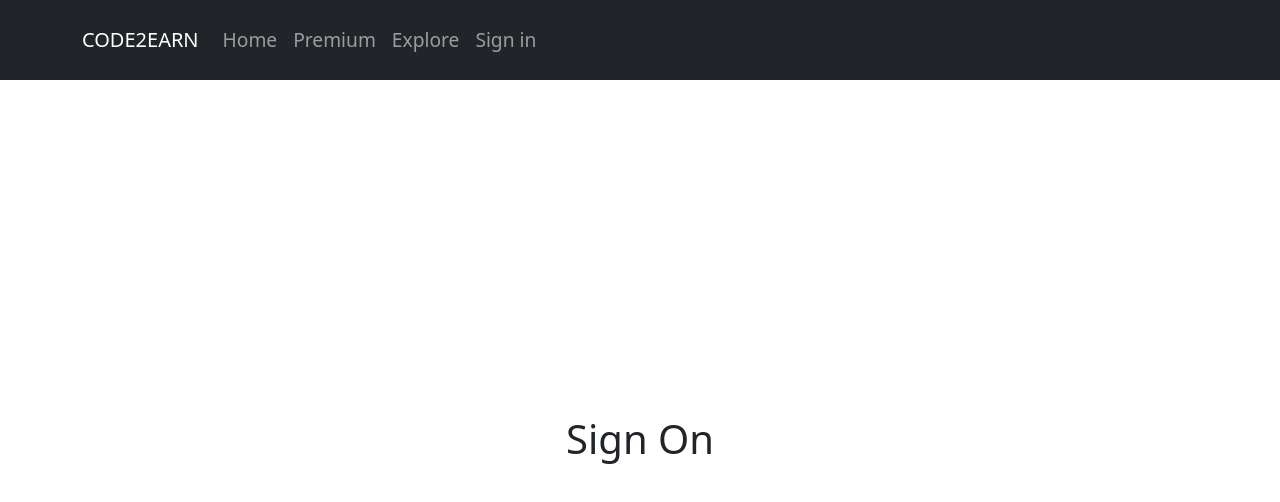
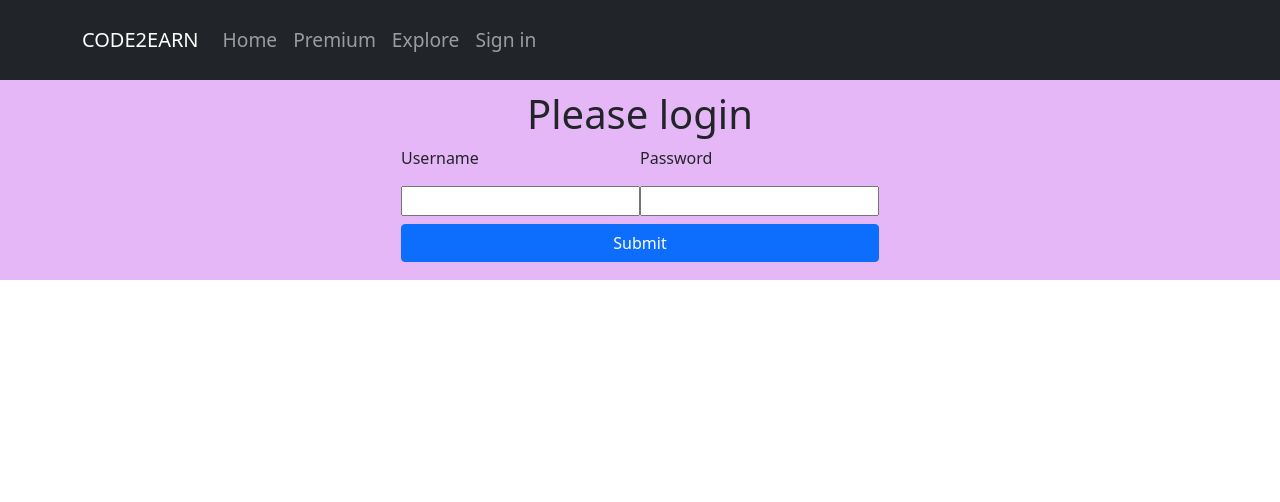
Before and after one commit to eschafir/code2earn, a React (Create React App) app: page /signon in a window 1280 px wide. Shown: the top 502 px of the page. Built offline with nearby package versions, Linux system fonts and the light colour scheme.

Commit message:
added login window. Tweaked NavBar href for Login

```diff
--- a/src/App.js
+++ b/src/App.js
@@ -5,7 +5,8 @@ import {
   BrowserRouter as Router,
   Route,
   Navigate,
-  Routes
+  Routes,
+  Switch
 } from 'react-router-dom'
 
 
@@ -14,6 +15,7 @@ import Explore from "./Pages/Explore/Explore";
 import Premium from "./Pages/Premium/Premium";
 import SignOn from "./Pages/SignOn/SignOn";
 import NavBar from "./Components/Navbar/Navbar";
+import Login from "./Components/Login/login";
 
 const App = () => {
   return (
@@ -24,7 +26,7 @@ const App = () => {
           <Route exact path="/" element={<Home />} />
           <Route exact path="/explore" element={<Explore />} />
           <Route exact path="/premium" element={<Premium />} />
-          <Route exact path="/signon" element={<SignOn />} />
+          <Route exact path="/signon" element={<Login />} />
           <Route path="*" element={<Navigate to="/" />} />
         </Routes>
       </main>
--- /dev/null
+++ b/src/Components/Dashboard/Dashboard.js
@@ -0,0 +1,8 @@
+import React from 'react'
+
+
+export default function Dashboard(){
+    return (
+        <h2>Dashboard</h2>
+    )
+}
--- /dev/null
+++ b/src/Components/Login/login.css
@@ -0,0 +1,14 @@
+.login-wrapper{
+    display: flex;
+    flex-direction: column;
+    align-items: center;
+    background-color: rgb(230, 183, 246);
+    padding: 10px 30px;
+}
+
+.btn{
+
+    margin-top: 8px;
+    margin-bottom: 8px;
+    width: 100%;
+}
--- /dev/null
+++ b/src/Components/Login/login.js
@@ -0,0 +1,24 @@
+import React from 'react'
+import './login.css'
+
+
+export default function Login(){
+    return(
+        <div class="login-wrapper">
+            <h1>Please login</h1>
+            <form>
+                <label>
+                    <p>Username</p>
+                    <input type="text"/>
+                </label>
+                <label>
+                    <p>Password</p>
+                    <input type={"password"}/>
+                </label>
+                <div>
+                    <button type="submit" class="btn btn-primary">Submit</button>
+                </div>
+            </form>
+        </div>
+    )
+}
--- a/src/Components/Navbar/Navbar.css
+++ b/src/Components/Navbar/Navbar.css
@@ -1,5 +1,6 @@
 .navigation-bar{
     height: 80px;
+    width: 100%;
 }
 
 .me-auto{
--- a/src/Components/Navbar/Navbar.js
+++ b/src/Components/Navbar/Navbar.js
@@ -14,7 +14,10 @@ function NavBar() {
                         <Nav.Link href="/Premium">Premium</Nav.Link>
                         <Nav.Link href="/Explore">Explore</Nav.Link>
                         <Nav.Link href="/Signon">Sign in</Nav.Link>
+                        {/* <Nav.Link href="/Signon"><button class="btn btn-primary navbar-btn">Sign in</button> */}
+
                     </Nav>
+
                 </Container>
             </Navbar>
         </div>
--- /dev/null
+++ b/src/Components/Preferences/Preferences.js
@@ -0,0 +1,8 @@
+import React from 'react'
+
+
+export default function Preferences(){
+    return (
+        <h2>Preferences</h2>
+    )
+}
--- a/src/Pages/SignOn/SignOn.js
+++ b/src/Pages/SignOn/SignOn.js
@@ -1,10 +1,30 @@
 import React from "react";
+// import Dashboard from "../Components/Dashboard/Dashboard.js";
+// import Preferences from "../Components/Preferences/Preferences.js";
+import {
+  BrowserRouter as Router,
+  Route,
+  Routes
+} from 'react-router-dom'
+
+
+
 const SignOn = () => {
     return(
         <div className="container">
             <h1 className="text-center" style={{paddingTop: "30%"}}> Sign On </h1>
 
         </div>
+
+        // <div className="wrapper">
+        //      <h1>Application</h1>
+        //         <Router>
+        //             <Routes>
+        //                 <Route exact path="/dashboard" element= {<Dashboard/>}/>
+        //                 <Route exact path="/preferences" element = {<Preferences/>}/>
+        //             </Routes>
+        //         </Router>
+        // </div>
     )
 }
 
--- /dev/null
+++ b/src/Pages/SignOn/signon.css
@@ -0,0 +1,3 @@
+.wrapper{
+    padding: 20px;
+}
--- a/src/index.js
+++ b/src/index.js
@@ -2,7 +2,6 @@ import React from 'react';
 import ReactDOM from 'react-dom';
 import 'bootstrap/dist/css/bootstrap.min.css';
 import App from './App';
-
 
 ReactDOM.render(
   <React.StrictMode>
```
